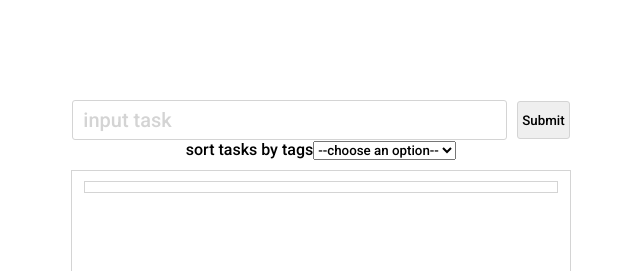
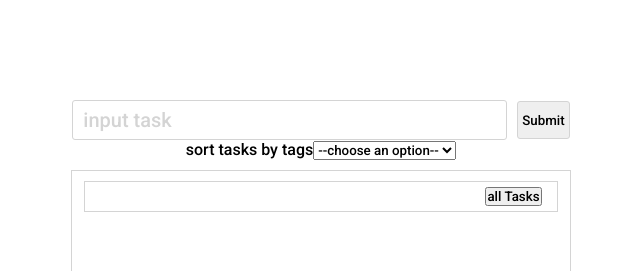
Before and after one commit to JMSBRN/todo-list-react, a React (Create React App) app: page / in a window 1280 px wide. Shown: the top 271 px of the page, without its empty margins (319-959 px from the left). Built offline with nearby package versions, Linux system fonts and the light colour scheme.

Commit message:
fix: add filter  by tags  functional

```diff
--- a/src/App.js
+++ b/src/App.js
@@ -11,6 +11,8 @@ function App() {
  const [editingMode, setEditingMode] = useState(null);
  const [editText, setEditText] = useState('');
  const [sortValue, setSortValue] = useState('');
+//  const [tagTitle, setTagTitle] = useState('all');
+ const [filtered, setFiltered] = useState([]);
 
   const selectedSort = (e) => {
     setSortValue(e.target.value);
@@ -72,14 +74,22 @@ function App() {
   setEditingMode(id);
   setEditText(value);
  };
- const filteredByTag = (data) => {
-   console.log(data);
+ const setAllTags = () => {
+   setFiltered(tasks);
  };
+ const getTagTitleFromTags = (id) => {
+   const filteredArr = tasks.filter(el => {
+     return el.tag === id && el.title !== '';
+   });
+   setFiltered(filteredArr);
+ };
+
   return (
     <div className="App">
       <Context.Provider value={{
         tasks,
-        filteredByTag,
+        filtered,
+        getTagTitleFromTags,
         tags,
         handelSubmit,
         value,
@@ -91,7 +101,8 @@ function App() {
         editTask,
         updateTask,
         selectedSort,
-        sortValue
+        sortValue,
+        setAllTags
       }}>
       <Main />
       </Context.Provider>
--- a/src/containers/Tags.jsx
+++ b/src/containers/Tags.jsx
@@ -2,12 +2,15 @@ import React, { useContext } from 'react';
 import { Context } from '../context';
 
 const Tags = () => {
-	const {tags, filteredByTag} = useContext(Context);
+	const {tags, getTagTitleFromTags, setAllTags} = useContext(Context);
 	return (
 		<div className='tags'>
-			{tags.map( el =>
-				<div onClick={() => filteredByTag(el.tagName)} key={el.id} className="tags-item">{el.tagName}</div>
-				)}
+			<div className="tags-wrapper">
+				{tags.map( el =>
+					<button onClick={() => getTagTitleFromTags(el.tagName)} key={el.id} className="tags-item">{el.tagName}</button>
+					)}
+			</div>
+				<button className='all-tags-btn' onClick={setAllTags}>all Tasks</button>
 		</div>
 	);
 };
--- a/src/containers/Tasks.jsx
+++ b/src/containers/Tasks.jsx
@@ -4,12 +4,11 @@ import Tags from "./Tags";
 import Task from '../components/Task';
 
 const Tasks = () => {
-  const {tasks} = useContext(Context);
-
+  const {filtered} = useContext(Context);
   return (
     <div className="tasks">
       <Tags />
-     {tasks.map((el, index) =>
+     {filtered.map((el, index) =>
       <Task tagText={el.tag} id={el.id} index={index} key={el.id} title={el.title} />
       )}
     </div>
--- a/src/containers/tags.scss
+++ b/src/containers/tags.scss
@@ -4,7 +4,7 @@
 	width: 95%;
 	display: flex;
 	align-items: center;
-	justify-content: flex-start;
+	justify-content: space-between;
 	gap: 10px;
 	padding: 5px;
 	font-size: 12px;
@@ -12,8 +12,13 @@
 }
 .tags-item{
 	cursor: pointer;
+	margin-right: 10px;
 }
 .tags-item:active{
 	cursor: pointer;
 	color: red;
 }
+.all-tags-btn {
+	position: relative;
+	right: 10px;
+}
```
